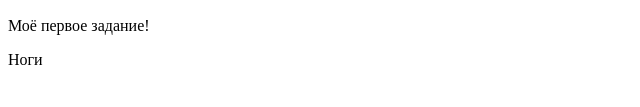
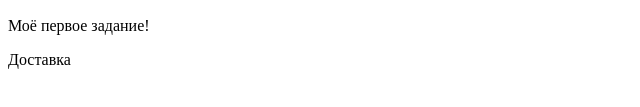
Before and after one commit to GrizzlyMentality/Device, a plain HTML site: page index.html in a window 1280 px wide. Shown: the part 183-290 px from the top of the page, 0-640 px from the left. Drawn offline with Linux system fonts and the light colour scheme.

Commit message:
added Доставка

```diff
--- a/index.html
+++ b/index.html
@@ -24,6 +24,6 @@
       </article>
   </body>
 <footer>
-Ноги
+Доставка
 </footer>
 </html>
```
